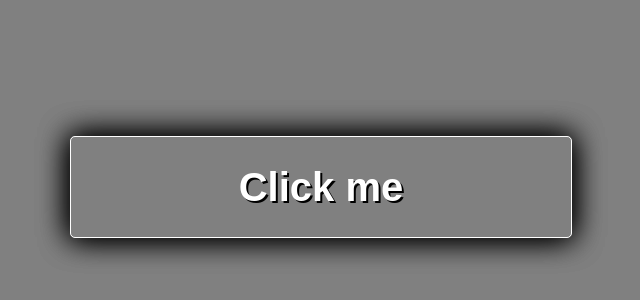
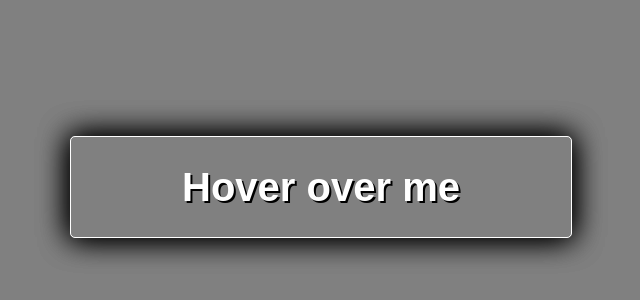
Before and after one commit to daisymmendoza/coolbutton, a plain HTML site: page index.html in a window 1280 px wide. Shown: the part 214-514 px from the top of the page, without its empty margins (320-960 px from the left). Drawn offline with Linux system fonts and the light colour scheme.

Commit message:
Update index.html

```diff
--- a/index.html
+++ b/index.html
@@ -85,7 +85,7 @@
 </head>
 <body>
     <div class="button-container">
-        <div class="button">Click me</div>
+        <div class="button">Hover over me</div>
     </div>
 </body>
 </html>
```
